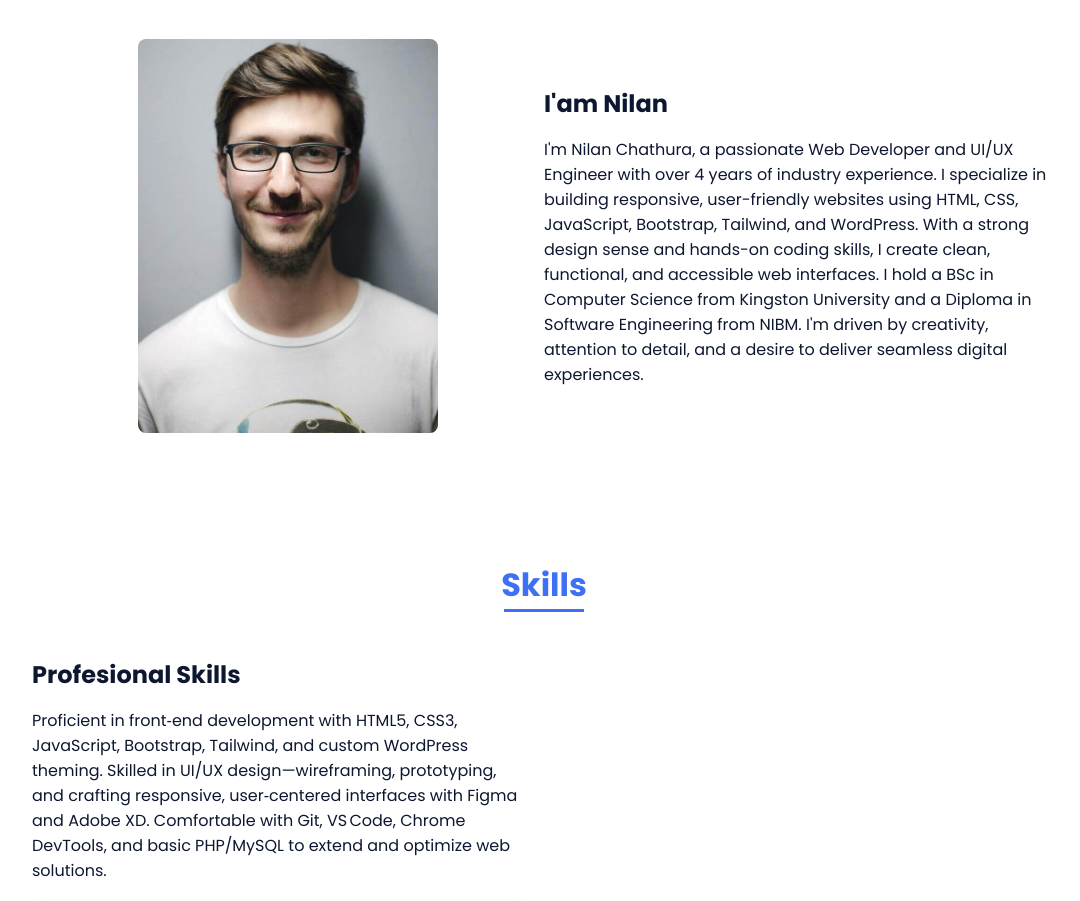
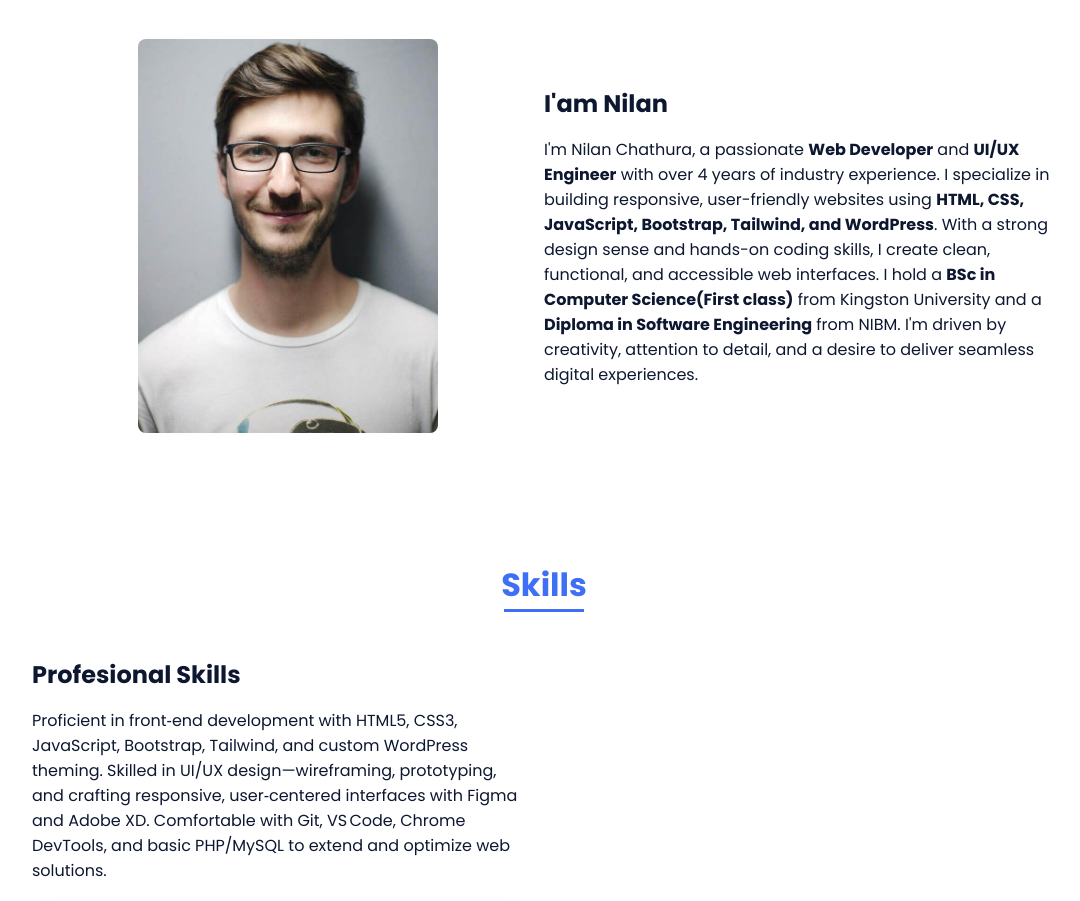
Before and after one commit to Nilan1998/portfolionilanrathnakgedara, a plain HTML site: page index.html in a window 1280 px wide. Shown: the part 860-1761 px from the top of the page, without its empty margins (96-1176 px from the left). Drawn offline with nearby package versions, Linux system fonts and the light colour scheme; files whose address does not match are found by name.

Commit message:
Update index.html

```diff
--- a/index.html
+++ b/index.html
@@ -76,7 +76,7 @@
                     <div>
                         <h2 class="about__subtitle">I'am Nilan</h2>
                         <p class="about__text">
-                            I'm Nilan Chathura, a passionate Web Developer and UI/UX Engineer with over 4 years of industry experience. I specialize in building responsive, user-friendly websites using HTML, CSS, JavaScript, Bootstrap, Tailwind, and WordPress. With a strong design sense and hands-on coding skills, I create clean, functional, and accessible web interfaces. I hold a BSc in Computer Science from Kingston University and a Diploma in Software Engineering from NIBM. I'm driven by creativity, attention to detail, and a desire to deliver seamless digital experiences.
+                            I'm Nilan Chathura, a passionate <b>Web Developer</b> and <b>UI/UX Engineer</b> with over 4 years of industry experience. I specialize in building responsive, user-friendly websites using <b>HTML, CSS, JavaScript, Bootstrap, Tailwind, and WordPress</b>. With a strong design sense and hands-on coding skills, I create clean, functional, and accessible web interfaces. I hold a <b>BSc in Computer Science(First class)</b> from Kingston University and a <b>Diploma in Software Engineering</b> from NIBM. I'm driven by creativity, attention to detail, and a desire to deliver seamless digital experiences.
                         </p>
                     </div>
                 </div>
```
